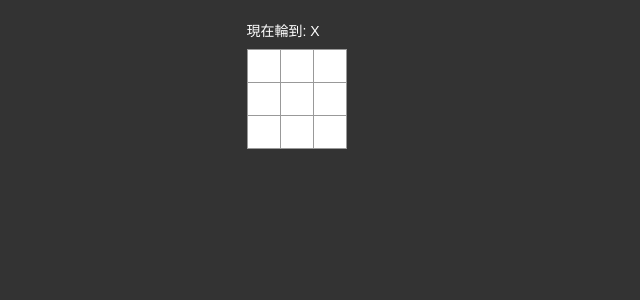
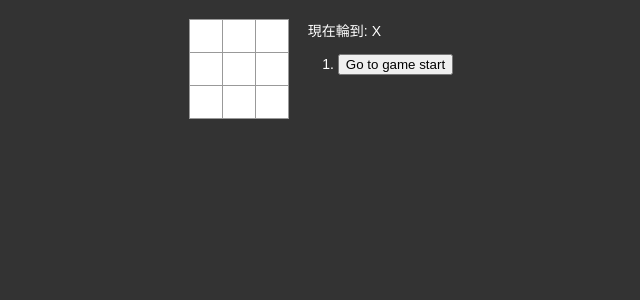
Before and after one commit to RediChen/WD_ReactHook_tictactoe, a React (Create React App) app: page / in a window 1280 px wide. Shown: the top 300 px of the page, without its empty margins (319-959 px from the left). Built offline with nearby package versions, Linux system fonts and the light colour scheme.

Commit message:
完成官方的練習

```diff
--- a/src/index.jsx
+++ b/src/index.jsx
@@ -11,54 +11,20 @@ function Square(props) {
     );
 }
 class Board extends React.Component {
-    // 建構子
-    constructor(props) {
-        super(props);
-        this.state = {
-            squares: Array(9).fill(null),
-            // 變數名為 squares，使用react的array建構函數
-            // (9)指定9個位子，(?) what if w/o fill null
-            xIsNext: true,
-            // 預設 'X' 玩家先手
-        };
-    }
     // 函數集 methods
-    handleClick(i) {
-        const nine = this.state.squares.slice();
-        if (calculateWinner(nine) || nine[i]) return ;
-        /* 如果已經贏了 OR 點了已經有棋子的地方，拒絕反應。 */
-        nine[i] = this.state.xIsNext ? 'X' : 'O';
-        this.setState({
-            squares: nine,
-            xIsNext: !this.state.xIsNext,
-        });
-        /* 因為要改的東西有兩個以上，故以物件格式來包裝 */
-    }
     renderSquare(i) {
         return (
             <Square
-                value={this.state.squares[i]}
-                onClick={() => this.handleClick(i)}
+                value={this.props.squares[i]}
+                onClick={() => this.props.onClick(i)}
             />
         );
     }
     // 渲染區
     render() {
-        //* 細部的調整 */
-        const winner = calculateWinner(this.state.squares) ;
-        // 雖然是 const，但是一有改變，就會重新 render。
-        let status ;
-        if (winner) {
-            status = '獲勝者是: ' + winner ;
-        } else if (this.state.squares.indexOf(null) === -1) {
-            status = '平手' ;
-        } else {
-            status = '現在輪到: ' + (this.state.xIsNext ? 'X' : 'O');
-        }
         //* 實際的呈現 */
         return (
             <div>
-                <div className="status">{status}</div>
                 <div className="board-row">
                     {this.renderSquare(0)}
                     {this.renderSquare(1)}
@@ -80,15 +46,92 @@ class Board extends React.Component {
 }
 
 class Game extends React.Component {
+    constructor(props) {
+        super(props);
+        this.state = {
+            history: [
+                {
+                    squares: Array(9).fill(null),
+                }
+            ],
+            stepNum: 0,
+            xIsNext: true,
+        };
+    }
+    handleClick(i) {
+        const history = this.state.history.slice(0, this.state.stepNum + 1);
+        //-> 物件的陣列
+        const current = history[history.length - 1];//-> 物件
+        const nine = current.squares.slice();       //-> 物件中的陣列
+
+        if (calculateWinner(nine) || nine[i]) return;
+        /* 如果已經贏了 OR 點了已經有棋子的地方，拒絕反應。 */
+
+        nine[i] = this.state.xIsNext ? 'X' : 'O';
+        this.setState({
+            history: history.concat(
+                [{
+                    squares: nine,
+                }]
+            ),
+            stepNum: history.length,
+            xIsNext: !this.state.xIsNext,
+        });
+    }
+    jumpTo(step) {
+        this.setState(
+            {
+                stepNum: step,
+                xIsNext: ((step % 2) === 0),
+            }
+        )
+    }
     render() {
+        //* 準備區 */
+        const history = this.state.history;
+        const current = history[this.state.stepNum];
+        const winner = calculateWinner(current.squares);
+        // 雖然是 const，但是一有改變，就會重新 render。
+
+        const moves = history.map(
+            (step, move) => {
+                const desc = move ?
+                    'Go to move #' + move :
+                    'Go to game start';
+                return (
+                    <li key={move}>
+                        <button
+                            onClick={
+                                () => this.jumpTo(step)
+                            }
+                        >
+                            {desc}
+                        </button>
+                    </li>
+                )
+            }
+        )
+
+        let status;
+        if (winner) {
+            status = '獲勝者是: ' + winner;
+        } else if (current.squares.indexOf(null) === -1) {
+            status = '平手';
+        } else {
+            status = '現在輪到: ' + (this.state.xIsNext ? 'X' : 'O');
+        }
+        //* 輸出區 */
         return (
             <div className="game">
                 <div className="game-board">
-                    <Board />
+                    <Board
+                        squares={current.squares}
+                        onClick={(i) => this.handleClick(i)}
+                    />
                 </div>
                 <div className="game-info">
-                    <div>{/* status */}</div>
-                    <ol>{/* TODO */}</ol>
+                    <div className="status">{status}</div>
+                    <ol>{moves}</ol>
                 </div>
             </div>
         );
@@ -115,9 +158,11 @@ function calculateWinner(squares) {
     ];
     for (let i = 0; i < lines.length; i++) {
         const [a, b, c] = lines[i];
-        if (squares[a] && squares[a] === squares[b] && squares[a] === squares[c]) {
-            return squares[a];
-        }
+        if (
+            squares[a] &&
+            squares[a] === squares[b] &&
+            squares[a] === squares[c]
+        ) return squares[a];
     }
     return null;
 }
```
